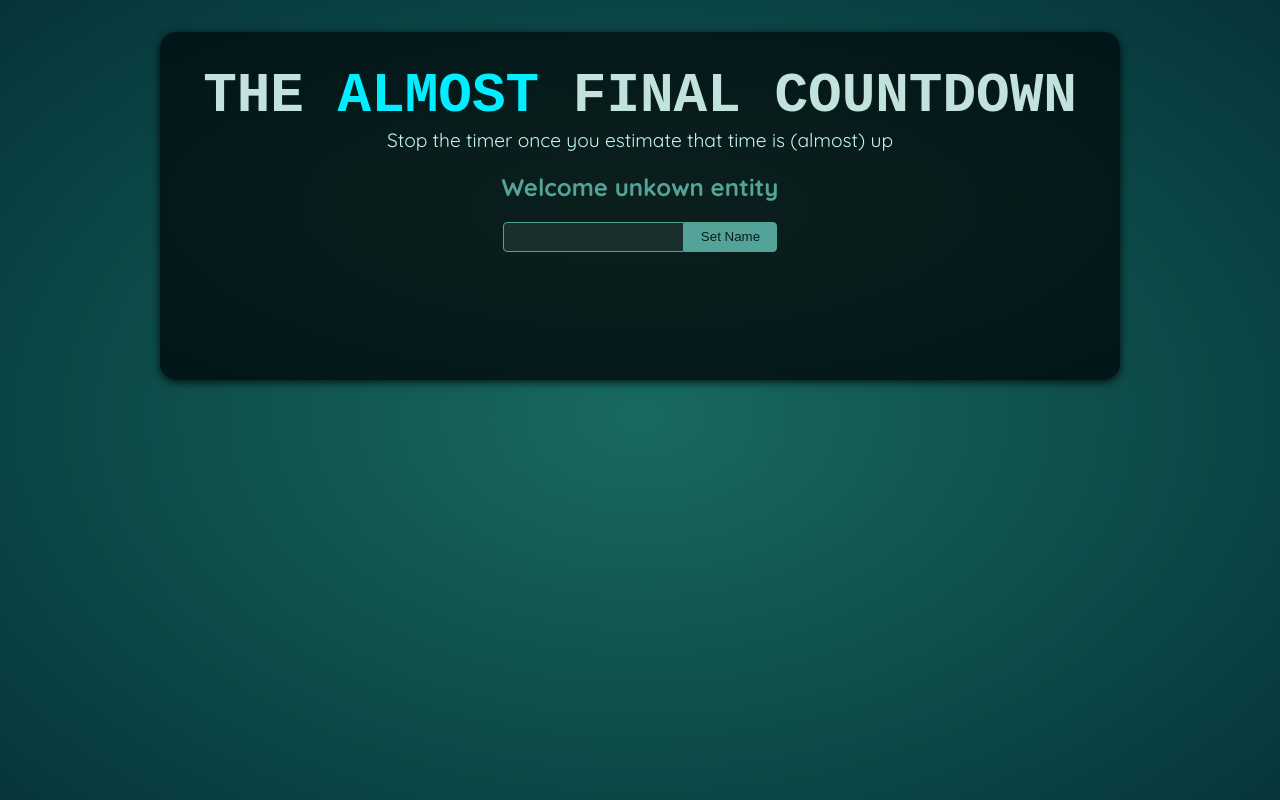
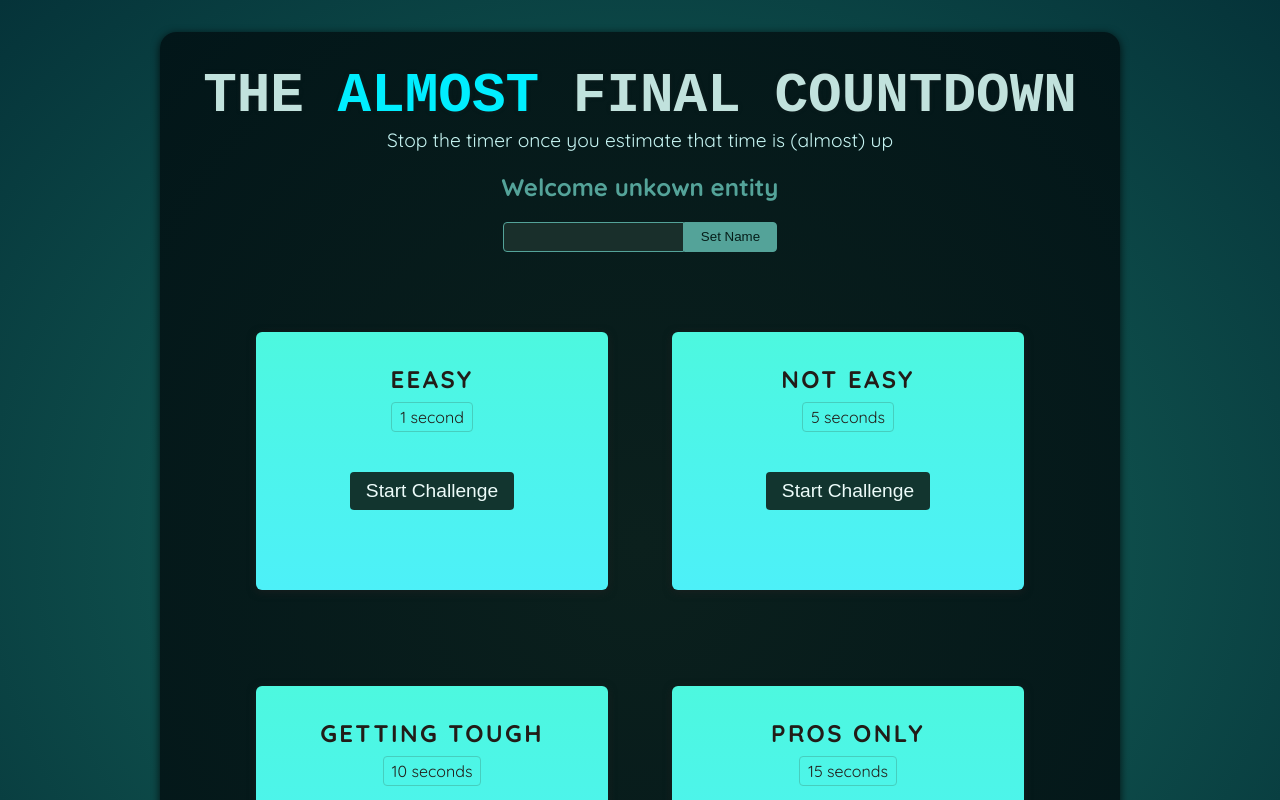
Before and after one commit to Dnapieraj/stop-the-stopwatch, a React (Vite) app: page / in a window 1280 px wide. Shown: the top 800 px of the page. Built offline with nearby package versions, Linux system fonts and the light colour scheme; a web font is replaced by a local one.

Commit message:
Add TimerChallenge component and integrate it into App component

```diff
--- a/src/App.jsx
+++ b/src/App.jsx
@@ -1,10 +1,16 @@
 import Player from './components/Player.jsx'
+import TimerChallenge from './components/TimerChallenge.jsx'
 
 function App() {
 	return (
 		<>
 			<Player />
-			<div id="challenges"></div>
+			<div id="challenges">
+				<TimerChallenge title="Eeasy" targetTime={1} />
+				<TimerChallenge title="Not easy" targetTime={5} />
+				<TimerChallenge title="Getting tough" targetTime={10} />
+				<TimerChallenge title="Pros only" targetTime={15} />
+			</div>
 		</>
 	)
 }
--- a/src/components/Player.jsx
+++ b/src/components/Player.jsx
@@ -7,6 +7,7 @@
 
 	const handleClick = () => {
 		setEnteredPlayerName(playerName.current.value)
+		playerName.current.value = ''
 	}
 	return (
 		<section id="player">
--- /dev/null
+++ b/src/components/TimerChallenge.jsx
@@ -0,0 +1,16 @@
+export default function TimerChallenge({ title, targetTime }) {
+	return (
+		<section className="challenge">
+			<h2>{title}</h2>
+			<p className="challenge-time">
+				{targetTime} second{targetTime > 1 ? 's' : ''}
+			</p>
+			<p>
+				<button>Start Challenge</button>
+			</p>
+            <p className="">
+
+            </p>
+		</section>
+	)
+}
```
